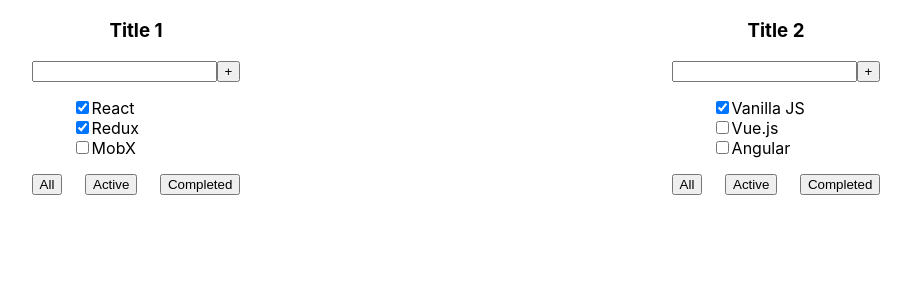
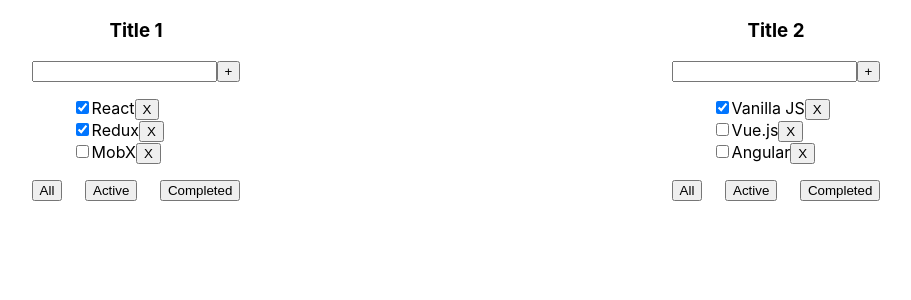
Before and after one commit to beniwbogdan/ToDoDim, a React (Create React App) app: page / in a window 1280 px wide. Shown: the top 300 px of the page, without its empty margins (184-1095 px from the left). Built offline with nearby package versions, Linux system fonts and the light colour scheme.

Commit message:
Added button X - to interface

```diff
--- a/src/ToDoList.tsx
+++ b/src/ToDoList.tsx
@@ -23,7 +23,7 @@
                 {
                     props.isDone.map(w => {
                         return <li><input type="checkbox"
-                                          checked={w.checked}/><span>{w.spanTitle}</span>
+                                          checked={w.checked}/><span>{w.spanTitle}</span><button>X</button>
                         </li>
 
                     })
```
